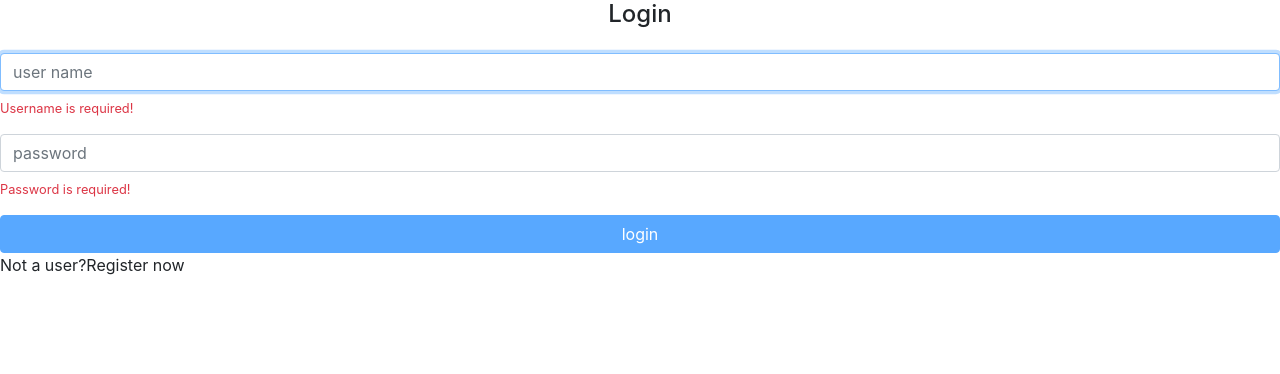
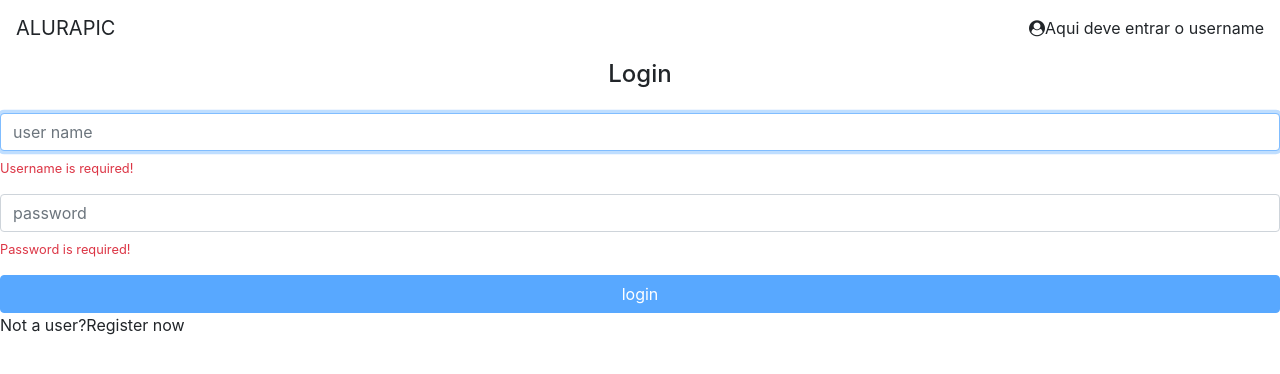
Before and after one commit to Henrique523/alura-fundamentos-angular, an Angular app: page / in a window 1280 px wide. Shown: the top 374 px of the page. Built offline with nearby package versions, Linux system fonts and the light colour scheme.

Commit message:
finaliza capitulo de autenticacao e o papel do token

```diff
--- a/src/app/app.component.html
+++ b/src/app/app.component.html
@@ -1 +1,2 @@
+<app-header></app-header>
 <router-outlet></router-outlet>
--- a/src/app/app.module.ts
+++ b/src/app/app.module.ts
@@ -6,6 +6,7 @@
 import {PhotosModule} from "./photos/photos.module";
 import {ErrorsModule} from "./errors/errors.module";
 import {HomeModule} from "./home/home.module";
+import {CoreModule} from "./core/core.module";
 
 @NgModule({
   declarations: [AppComponent],
@@ -15,6 +16,7 @@
     PhotosModule,
     ErrorsModule,
     HomeModule,
+    CoreModule,
   ],
   providers: [],
   bootstrap: [AppComponent]
--- a/src/app/core/auth/auth.service.ts
+++ b/src/app/core/auth/auth.service.ts
@@ -1,5 +1,7 @@
 import { Injectable } from '@angular/core';
 import {HttpClient} from "@angular/common/http";
+import {tap} from "rxjs";
+import {TokenService} from "../token/token.service";
 
 const API_URL = 'http://localhost:3000'
 
@@ -8,9 +10,21 @@
 })
 export class AuthService {
 
-  constructor(private httpClient: HttpClient) {}
+  constructor(
+    private httpClient: HttpClient,
+    private tokenService: TokenService
+  ) {}
 
   authenticate(userName: string, password: string) {
-    return this.httpClient.post(API_URL + '/user/login', { userName, password })
+    return this.httpClient.post(
+      API_URL + '/user/login',
+      { userName, password },
+      { observe: 'response'}
+    )
+      .pipe(tap(res => {
+        const authToken = res.headers.get('x-access-token')!;
+        this.tokenService.setToken(authToken);
+        console.log(`User ${userName} authenticated with token ${authToken}`);
+      }))
   }
 }
--- /dev/null
+++ b/src/app/core/header/header.component.html
@@ -0,0 +1,9 @@
+<header class="fixed-top">
+  <nav class="navbar navbar-light bg-white">
+    <a class="navbar-brand">ALURAPIC</a>
+    <div>
+      <i class="fa fa-user-circle"></i>
+      <a>Aqui deve entrar o username</a>
+    </div>
+  </nav>
+</header>
--- /dev/null
+++ b/src/app/core/token/token.service.ts
@@ -0,0 +1,24 @@
+import {Injectable} from "@angular/core";
+
+const KEY = 'authToken';
+
+@Injectable({
+  providedIn: 'root'
+})
+export class TokenService {
+    hasToken() {
+      return !!this.getToken();
+    }
+
+    setToken(token: string) {
+      window.localStorage.setItem(KEY, token);
+    }
+
+    getToken() {
+      return window.localStorage.getItem(KEY);
+    }
+
+    removeToken() {
+      window.localStorage.removeItem(KEY);
+    }
+}
--- a/src/index.html
+++ b/src/index.html
@@ -6,6 +6,12 @@
   <base href="/">
   <meta name="viewport" content="width=device-width, initial-scale=1">
   <link rel="icon" type="image/x-icon" href="favicon.ico">
+
+  <style>
+    body {
+      padding-top: 60px;
+    }
+  </style>
 </head>
 <body>
   <app-root></app-root>
```
Also changed, not shown: src/app/core/core.module.ts (added, +10 -0 lines), src/app/core/header/header.component.ts (added, +7 -0 lines).
